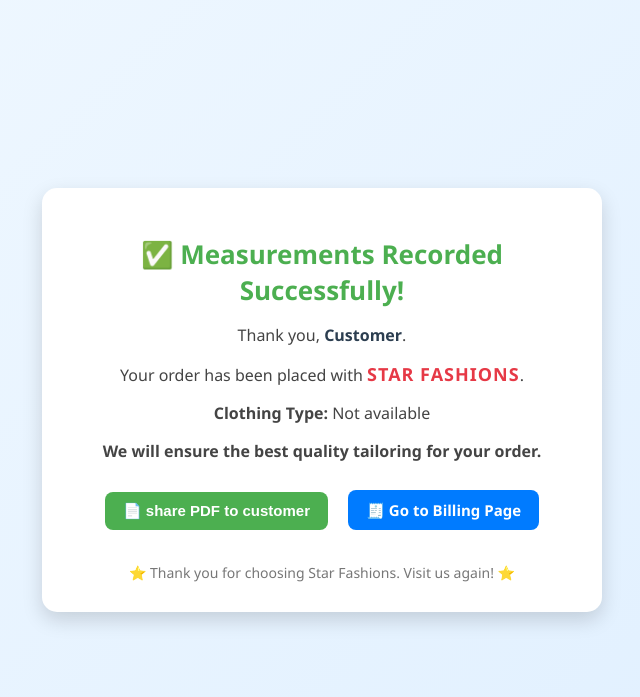
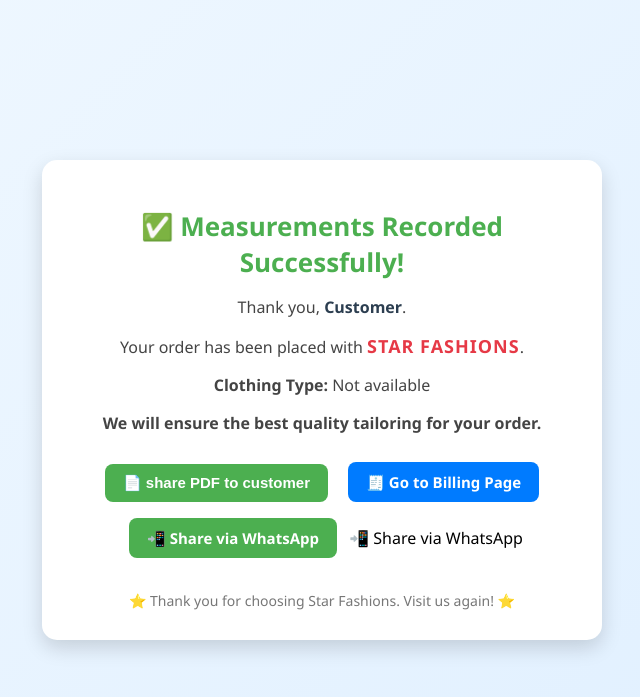
Before and after one commit to Encrypted10/Tailor-billing-system, a Django app: page /success in a window 1280 px wide. Shown: the top 697 px of the page, without its empty margins (318-958 px from the left). Run offline with Django 5.2, Linux system fonts and the light colour scheme.

Commit message:
added what's app sharing invoice

```diff
--- a/billing/settings.py
+++ b/billing/settings.py
@@ -153,3 +153,7 @@
 
 MEDIA_URL = '/media/'
 MEDIA_ROOT = os.path.join(BASE_DIR, 'media')
+
+
+MEDIA_URL = '/media/'
+MEDIA_ROOT = BASE_DIR / 'media'
--- a/billing/urls.py
+++ b/billing/urls.py
@@ -14,6 +14,8 @@
     1. Import the include() function: from django.urls import include, path
     2. Add a URL to urlpatterns:  path('blog/', include('blog.urls'))
 """
+from django.conf import settings
+from django.conf.urls.static import static
 from django.contrib import admin
 from django.urls import path
 from django.urls import path
@@ -38,4 +40,6 @@
 
 
 
-]
+] + static(settings.MEDIA_URL, document_root=settings.MEDIA_ROOT)
+if settings.DEBUG:
+    urlpatterns += static(settings.MEDIA_URL, document_root=settings.MEDIA_ROOT)
--- a/templates/success.html
+++ b/templates/success.html
@@ -117,6 +117,14 @@
                 <button type="submit" class="btn">📄 share PDF to customer</button>
             </form>
             <a href="{% url 'tailoring_form_view' %}" class="btn btn-alt">🧾 Go to Billing Page</a>
+            <a href="https://wa.me/?text=Your Star Fashions invoice is ready! Download here: https://star-fashions.onrender.com/media/pdfs/order_khaja_mubashir_arsalan.pdf"
+                class="btn btn-whatsapp" target="_blank">
+                📲 Share via WhatsApp
+            </a>
+
+                📲 Share via WhatsApp
+            </a>
+
         </div>
 
         <div class="footer">
```
Also changed, not shown: db.sqlite3.
